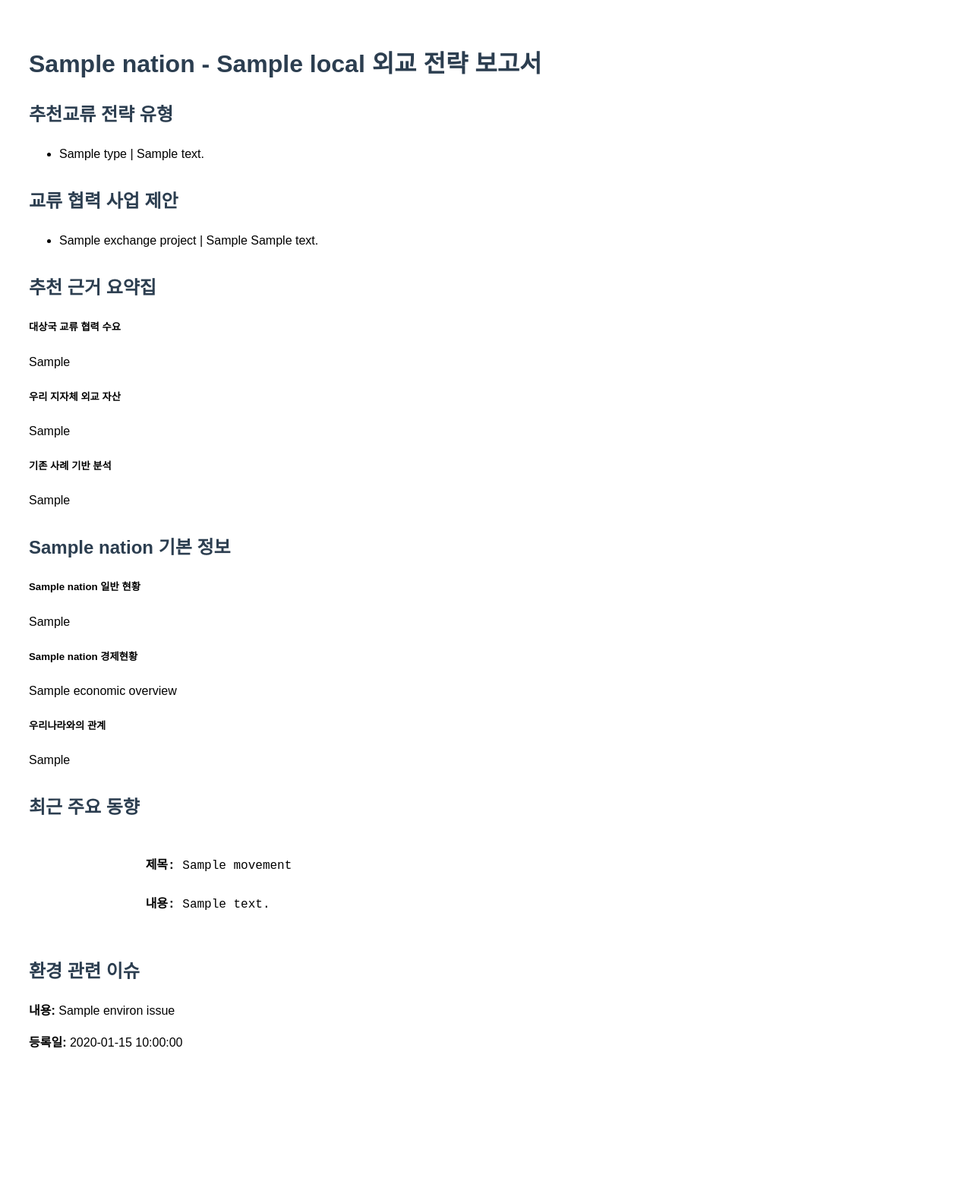
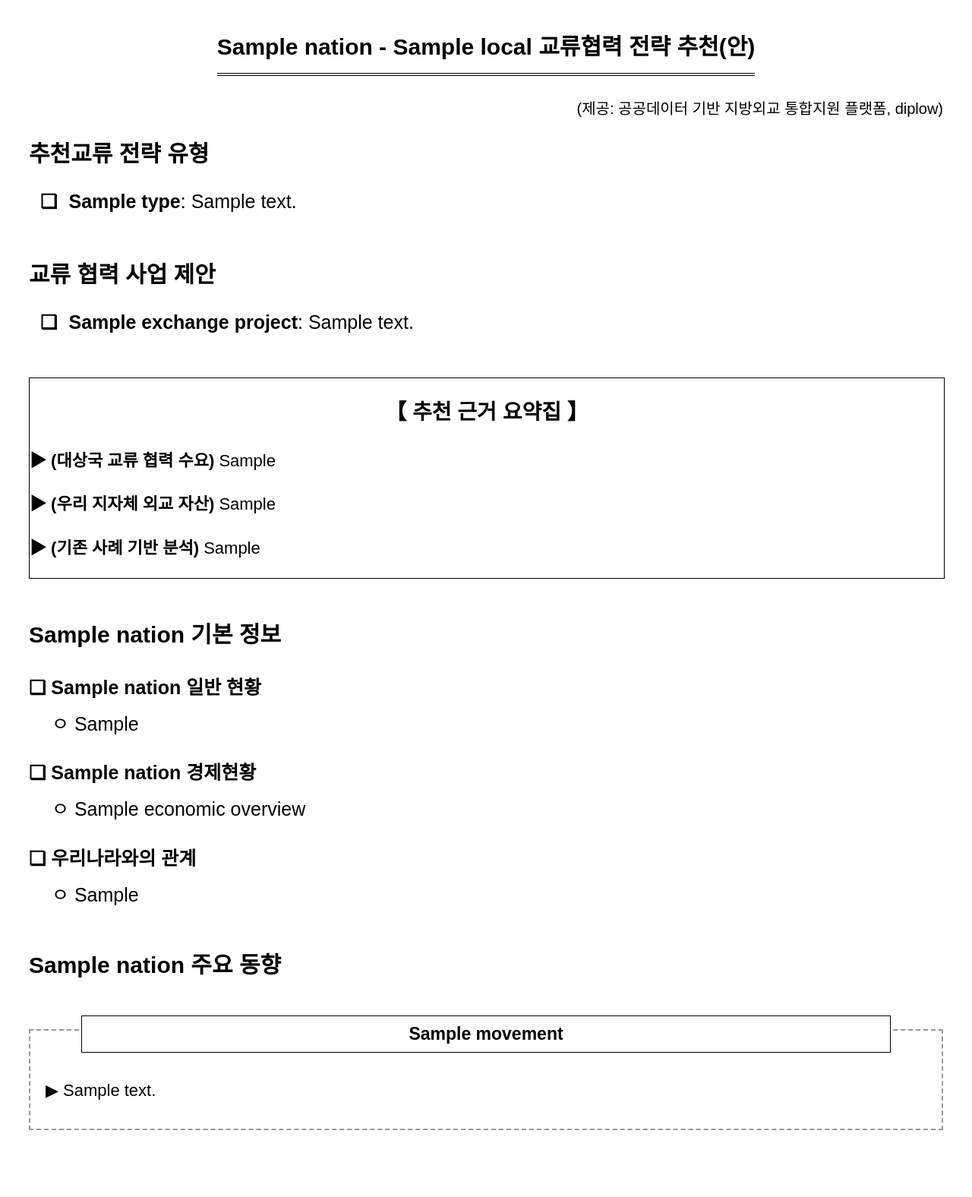
Before and after one commit to che-hyeon/Diplow, a Python web app: template recommend/templates/recommend/pdf_template.html in a window 1280 px wide. Shown: the whole page at 76% size. Before the commit the page ends 1380 px from the top, so only its background shows below. Run offline with Jinja, Linux system fonts and the light colour scheme; the template is opened without the code that fills it: most values are stand-ins (such as "Sample title", 1, 10 or a date in 2020).

Commit message:
Fix: pdf 디자인 수정

```diff
--- a/recommend/templates/recommend/pdf_template.html
+++ b/recommend/templates/recommend/pdf_template.html
@@ -1,83 +1,250 @@
 <!DOCTYPE html>
 <html>
   <head>
-    <meta charset="utf-8">
+    <meta charset="utf-8" />
     <title>외교 전략 보고서</title>
-    <style>
-        body {
-            font-family: 'Nanum Gothic', sans-serif;
-            padding: 30px;
-            line-height: 1.6;
-        }
-        h1, h2 {
-            color: #2c3e50;
-        }
-        .section {
-            margin-bottom: 30px;
-        }
-        .monospace {
-            font-family: 'Courier New', monospace;
-            white-space: pre-wrap;
-        }
-    </style>
   </head>
   <body>
-    <h1>{{ nation }} - {{ local }} 외교 전략 보고서</h1>
+    <div class="title">
+      <h1>{{ nation }} - {{ local }} 교류협력 전략 추천(안)</h1>
+      <p>(제공: 공공데이터 기반 지방외교 통합지원 플랫폼, diplow)</p>
+    </div>
 
     <div class="section">
       <h2>추천교류 전략 유형</h2>
-        <ul>
+      <ul class="styled-list">
         {% for strategy_type in strategy_types %}
-                <li>{{ strategy_type.type }} | {{ strategy_type.description }}</li>
+        <!-- prettier-ignore -->
+        <li><strong>{{ strategy_type.type }}</strong>: {{ strategy_type.description }}</li>
         {% endfor %}
       </ul>
     </div>
 
     <div class="section">
       <h2>교류 협력 사업 제안</h2>
-        <ul>
+      <ul class="styled-list">
         {% for exchange_project in exchange_projects %}
-                <li>{{ exchange_project.project_name }} | {{ exchange_project.project_category }} {{ exchange_project.description }}</li>
+        <!-- prettier-ignore -->
+        <li><strong>{{ exchange_project.project_name }}</strong>: {{ exchange_project.description }}</li>
         {% endfor %}
       </ul>
     </div>
+    <!-- prettier-ignore -->
+    <div class="boxContainer">
+      <h2>【 추천 근거 요약집 】</h2>
+      <p>
+        <strong>▶ (대상국 교류 협력 수요)</strong> {{ summary.major_issues_by_country }}
+      </p>
 
+      <p><strong>▶ (우리 지자체 외교 자산)</strong> {{ summary.local_government_diplomatic_assets}}</p>
+      <p><strong>▶ (기존 사례 기반 분석)</strong> {{ summary.case_study_based_analysis }}</p>
+    </div>
+    <!-- prettier-ignore -->
     <div class="section">
-        <h2>추천 근거 요약집</h2>
-        <h5>대상국 교류 협력 수요</h5>
-        <p>{{ summary.major_issues_by_country }}</p>
-        <h5>우리 지자체 외교 자산</h5>
-        <p>{{ summary.local_government_diplomatic_assets }}</p>
-        <h5>기존 사례 기반 분석</h5>
-        <p>{{ summary.case_study_based_analysis }}</p>
+      <h2>{{ nation }} 기본 정보</h2>
+      <div class="infoBlock">
+        <p class="infoTitle">❏ {{ nation }} 일반 현황</p>
+        <p class="infoBody">ㅇ {{ general_overview }}</p>
+      </div>
+      <div class="infoBlock">
+        <p class="infoTitle">❏ {{ nation }} 경제현황</p>
+        <p class="infoBody">ㅇ {{ economic_overview }}</p>
+      </div>
+      <div class="infoBlock">
+        <p class="infoTitle">❏ 우리나라와의 관계</p>
+        <p class="infoBody">ㅇ {{ relation_korea }}</p>
+      </div>
   </div>
 
   <div class="section">
-        <h2>{{ nation }} 기본 정보</h2>
-        <h5>{{ nation }} 일반 현황</h5>
-        <p>{{ general_overview }}</p>
-        <h5>{{ nation }} 경제현황</h5>
-        <p>{{ economic_overview }}</p>
-        <h5>우리나라와의 관계</h5>
-        <p>{{ relation_korea }}</p>
+    <h2>{{ nation }} 주요 동향</h2>
+    <div class="dashBoxList">
+      {% for recent_movement in recent_movements %}
+      <div class="dashedBox">
+        <div class="dashedBoxHeaderBox">
+          <div class="dashedBoxHeader">{{ recent_movement.title_kr }}</div>
         </div>
-
-    <div class="section">
-        <h2>최근 주요 동향</h2>
-        {% for recent_movement in recent_movements %}
-            <div class="monospace">
-                <strong>제목:</strong> {{ recent_movement.title_kr }}<br>
-                <strong>내용:</strong> {{ recent_movement.content_kr }}
+        <div class="dashedBoxBody">
+          <p>▶ {{ recent_movement.content_kr }}</p>
+        </div>
       </div>
       {% endfor %}
     </div>
-
-    <div class="section">
-        <h2>환경 관련 이슈</h2>
-        {% for environ_issue in environ_issues %}
-            <p><strong>내용:</strong> {{ environ_issue.environ_data_title }}</p>
-            <p><strong>등록일:</strong> {{ environ_issue.pub_date }}</p>
-        {% endfor %}
+  </div>
   </div>
   </body>
+
+  <style>
+    body {
+      font-family: "Nanum Gothic", sans-serif;
+      /* font-family: "휴먼명조", "HumanMJ", serif; */
+      padding: 30px;
+      line-height: 1.6;
+    }
+
+    .section {
+      margin-bottom: 50px;
+    }
+
+    .info p {
+      margin-bottom: 30px;
+      line-height: 0.3;
+    }
+
+    .section h2 {
+      font-size: 30px;
+      font-weight: bold;
+      display: inline;
+      background: linear-gradient(#fff3db);
+    }
+    .monospace {
+      white-space: pre-wrap;
+    }
+
+    .title {
+      width: 100%;
+      display: flex;
+      flex-direction: column;
+      justify-self: center;
+      align-items: center;
+    }
+
+    .title h1 {
+      position: relative;
+      font-size: 30px;
+      color: black;
+      margin: 0 0 10px;
+      font-weight: 700;
+      padding-bottom: 10px;
+      border-bottom: 1px solid black;
+      text-align: center;
+    }
+
+    .title h1::after {
+      content: "";
+      position: absolute;
+      bottom: 0;
+      left: 0;
+      width: 100%;
+      height: 1px;
+      background-color: black;
+      transform: translateY(4px);
+    }
+
+    .title p {
+      font-size: 20px;
+      justify-content: flex-end;
+      width: 100%;
+      display: flex;
+    }
+
+    .styled-list {
+      list-style: none;
+      padding-left: 5px;
+      margin-left: 0;
+      margin-left: 10px;
+    }
+
+    .styled-list li {
+      position: relative;
+      padding-left: 1.5em;
+      margin-bottom: 0.5em;
+      font-size: 25px;
+      line-height: 1.8;
+    }
+
+    .styled-list li::before {
+      content: "❏";
+      position: absolute;
+      left: 0;
+      font-weight: bold;
+    }
+
+    .styled-list li strong {
+      font-weight: bold;
+    }
+
+    .boxContainer {
+      width: 100%;
+      border: 1px solid black;
+      font-size: 22px;
+      margin-bottom: 50px;
+    }
+
+    .boxContainer h2 {
+      width: 100%;
+      text-align: center;
+      font-size: 28px;
+    }
+
+    .info {
+      display: flex;
+      flex-direction: column;
+    }
+
+    .infoBlock {
+      margin-bottom: 5px;
+    }
+
+    .infoTitle {
+      font-size: 25px;
+      font-weight: bold;
+      margin-bottom: 10px;
+    }
+
+    .infoBody {
+      margin-top: 0;
+      font-size: 25px;
+      line-height: 1.5;
+      margin-left: 30px;
+    }
+
+    .dashedBox {
+      border: 2px dashed #999;
+      padding: 20px;
+      margin-top: 40px;
+      /* margin-bottom: 40px; */
+      position: relative;
+    }
+
+.dashedBoxHeaderBox {
+  display: flex;
+  width: 100%;
+  justify-content: center;
+  margin-top: -40px;
+}
+.dashedBoxHeader {
+  font-weight: bold;
+  border: 1px solid #000;
+  font-size: 23px;
+  padding: 5px 10px;
+  text-align: center;
+  background-color: white;
+  align-self: center;
+  justify-content: center;
+  width: 90%;
+}
+
+.dashedBoxBody {
+      padding-top: 20px;
+      font-size: 22px;
+      line-height: 1.8;
+}
+
+.dashedBoxBody p {
+      margin: 10px 0;
+}
+
+.dashBoxList {
+      display: flex;
+      flex-direction: column;
+      margin-top: 20px;
+      gap: 20px;
+}
+
+.infoBlock, .dashedBox {
+  page-break-inside: avoid;
+  break-inside: avoid;
+}
+  </style>
 </html>
```
Also changed, not shown: recommend/views.py (+33 -13 lines). Lines whose indentation alone changed are shown as unchanged.
